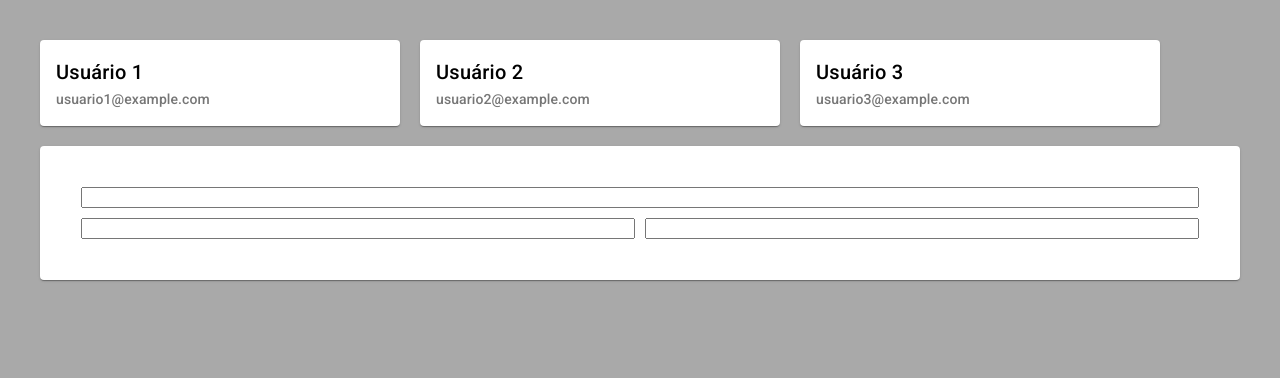
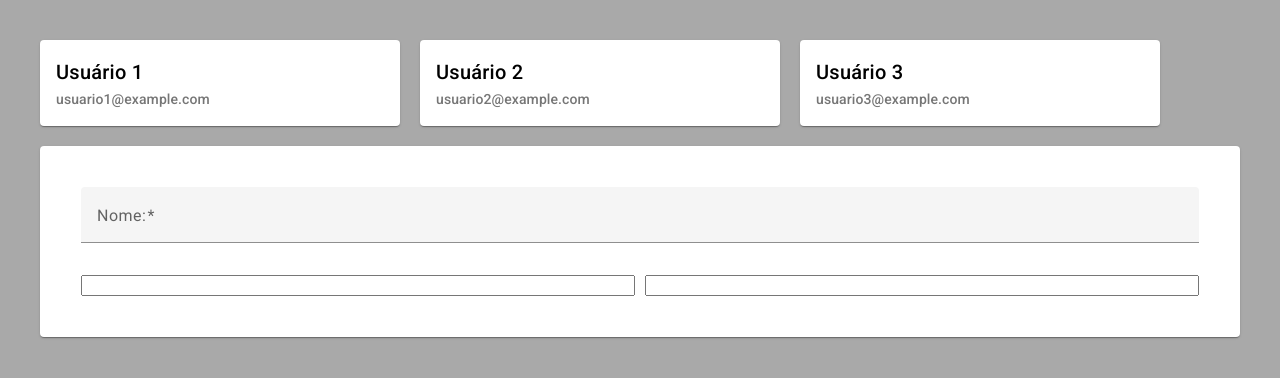
Before and after one commit to heberGustavo/cadastros-usuarios, an Angular app: page / in a window 1280 px wide. Shown: the top 378 px of the page. Built offline with nearby package versions, Linux system fonts and the light colour scheme.

Commit message:
Criação do campo Nome

```diff
--- a/src/app/app.component.html
+++ b/src/app/app.component.html
@@ -5,5 +5,8 @@
     ></app-users-card-list>
 </div>
 
-
-<app-user-form></app-user-form>
+<app-user-form
+    [genresList]="genresList"
+    [statesList]="brasilianStatesList"
+    [userSelected]="userSelected"
+></app-user-form>
--- a/src/app/components/user-form/user-form.component.html
+++ b/src/app/components/user-form/user-form.component.html
@@ -2,9 +2,16 @@
     <mat-card-content>
         <form class="user-form">
             <div class="user-form__row">
-                <div class="user-form__item user-form__item-100">
-                    <input style="width: 100%;" type="text">
-                </div>
+                <mat-form-field class="user-form__item user-form__item-100">
+                    <mat-label>Nome:</mat-label>
+                    <input
+                        type="text"
+                        name="nome"
+                        matInput
+                        [(ngModel)]="userSelected.name"
+                        required/>
+                    <mat-error>O <strong>Nome</strong> é obrigatório</mat-error>
+                </mat-form-field>
             </div>
             <div class="user-form__row">
                 <div class="user-form__item user-form__item-50">
--- a/src/app/components/user-form/user-form.component.ts
+++ b/src/app/components/user-form/user-form.component.ts
@@ -1,10 +1,21 @@
-import { Component } from '@angular/core';
+import { Component, Input, OnChanges, OnInit, SimpleChanges } from '@angular/core';
+import { IUser } from 'src/app/interfaces/user/user.interface';
+import { BrasilianStateListResponse } from 'src/app/types/brasilian-state-list-response';
+import { GenresListResponse } from 'src/app/types/genres-list-response';
 
 @Component({
   selector: 'app-user-form',
   templateUrl: './user-form.component.html',
   styleUrls: ['./user-form.component.scss']
 })
-export class UserFormComponent {
+export class UserFormComponent implements OnInit, OnChanges {
+  @Input() genresList: GenresListResponse = [];
+  @Input() statesList: BrasilianStateListResponse = [];
+  @Input() userSelected: IUser = {} as IUser;
 
+  ngOnInit() { //Executa apenas 1x quando o component é carregado
+  }
+
+  ngOnChanges(changes: SimpleChanges) { //Executa quando tem mudança nos valores
+  }
 }
```
Also changed, not shown: src/app/angular-material.module.ts (+10 -4 lines).
